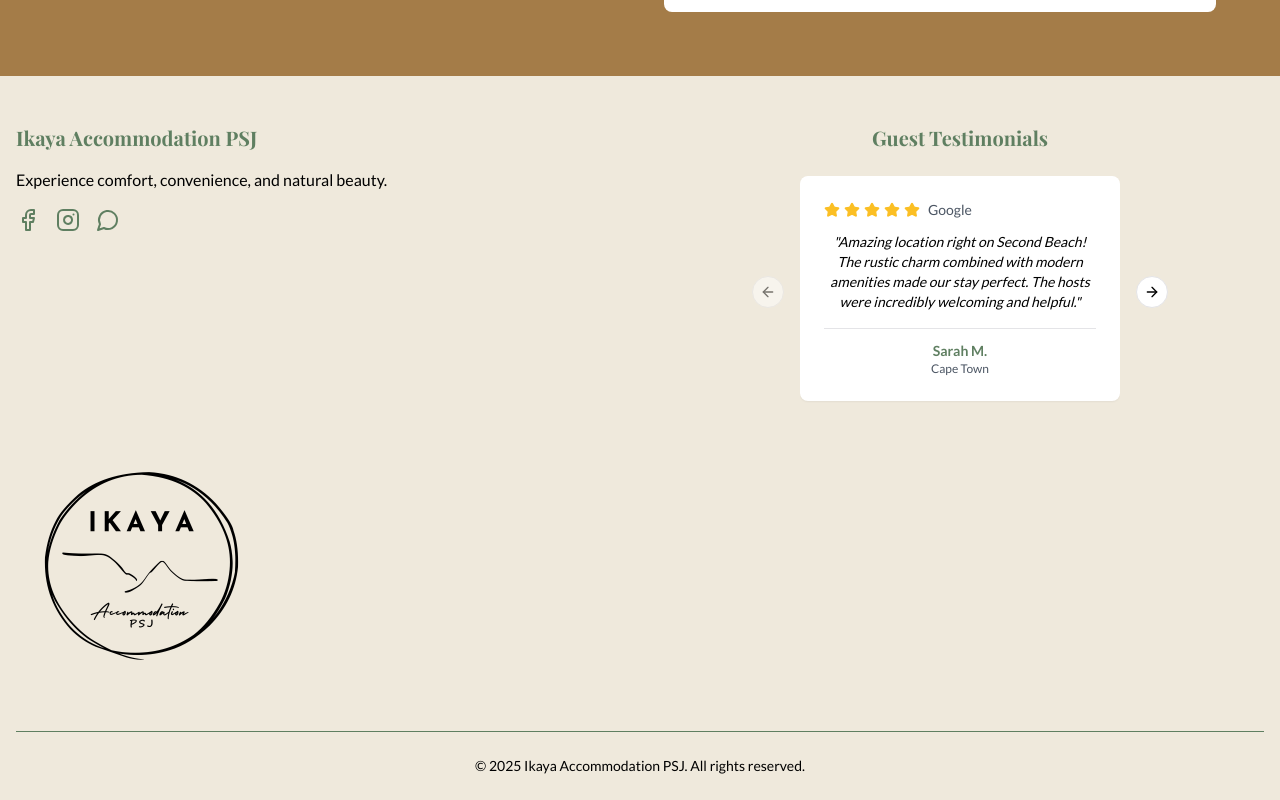
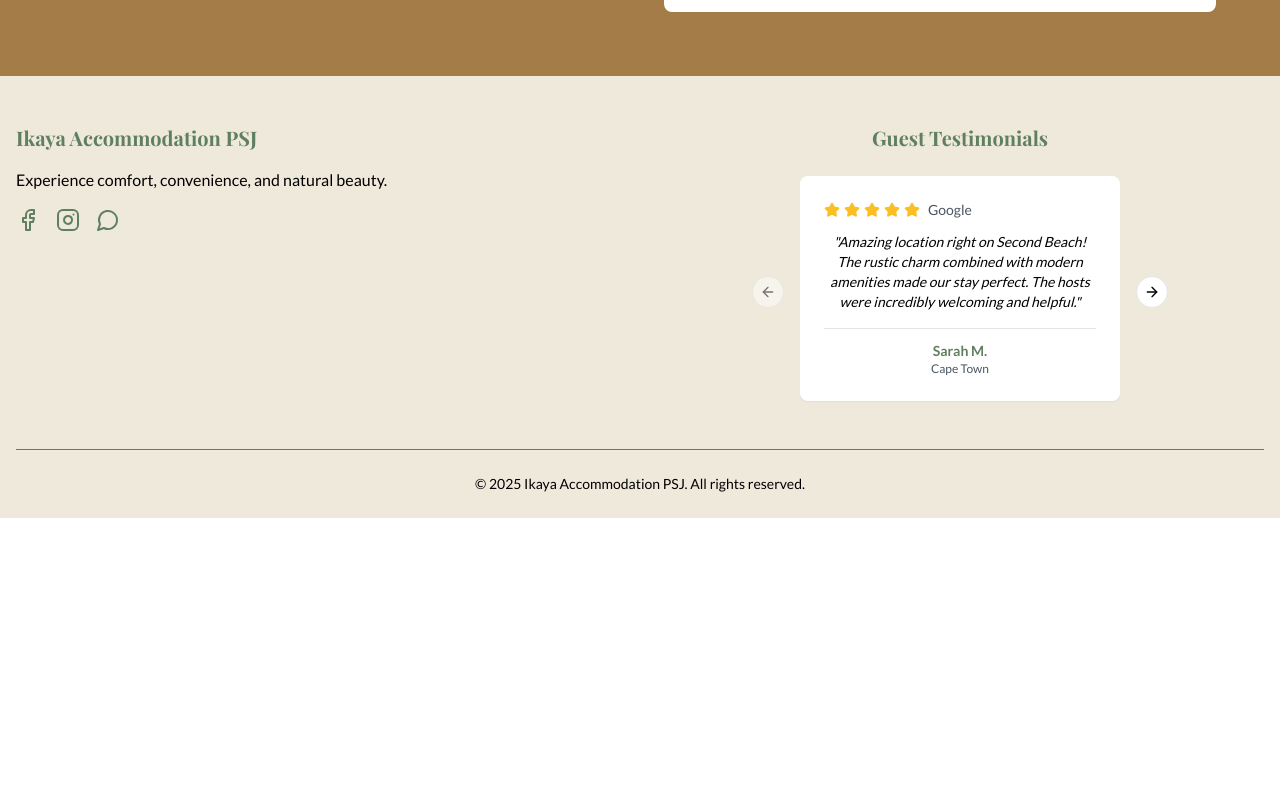
Before and after one commit to Ikayapsj/ikayaaccommodation-psj, a React (Vite) app: page / in a window 1280 px wide. Shown: the part 6335-7135 px from the top of the page. After the commit the page ends 6853 px from the top, so only its background shows below. Built offline with nearby package versions, Linux system fonts and the light colour scheme; a web font is replaced by a local one.

Commit message:
Remove logo from footer
Removed the logo from the footer section.

```diff
--- a/src/components/Footer.tsx
+++ b/src/components/Footer.tsx
@@ -49,14 +49,6 @@ const Footer = () => {
           <div>
             <Testimonials />
           </div>
-
-          <div className="flex justify-center items-center md:justify-start">
-            <img
-              src="/lovable-uploads/95ae51ed-39c2-466e-892f-720370ca1961.png"
-              alt="Ikaya Accommodation PSJ Logo"
-              className="w-full max-w-[250px] h-auto"
-            />
-          </div>
         </div>
 
         <div className="border-t pt-6 mt-2" style={{borderColor: '#5f7f61'}}>
```
